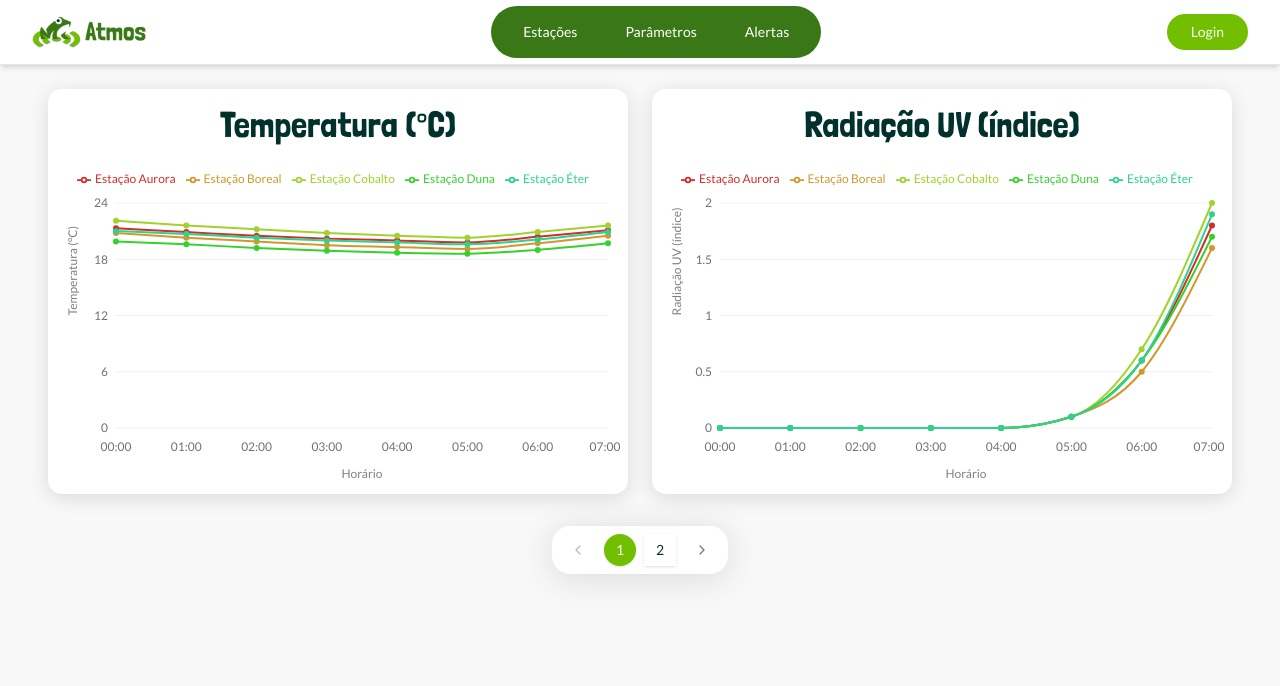
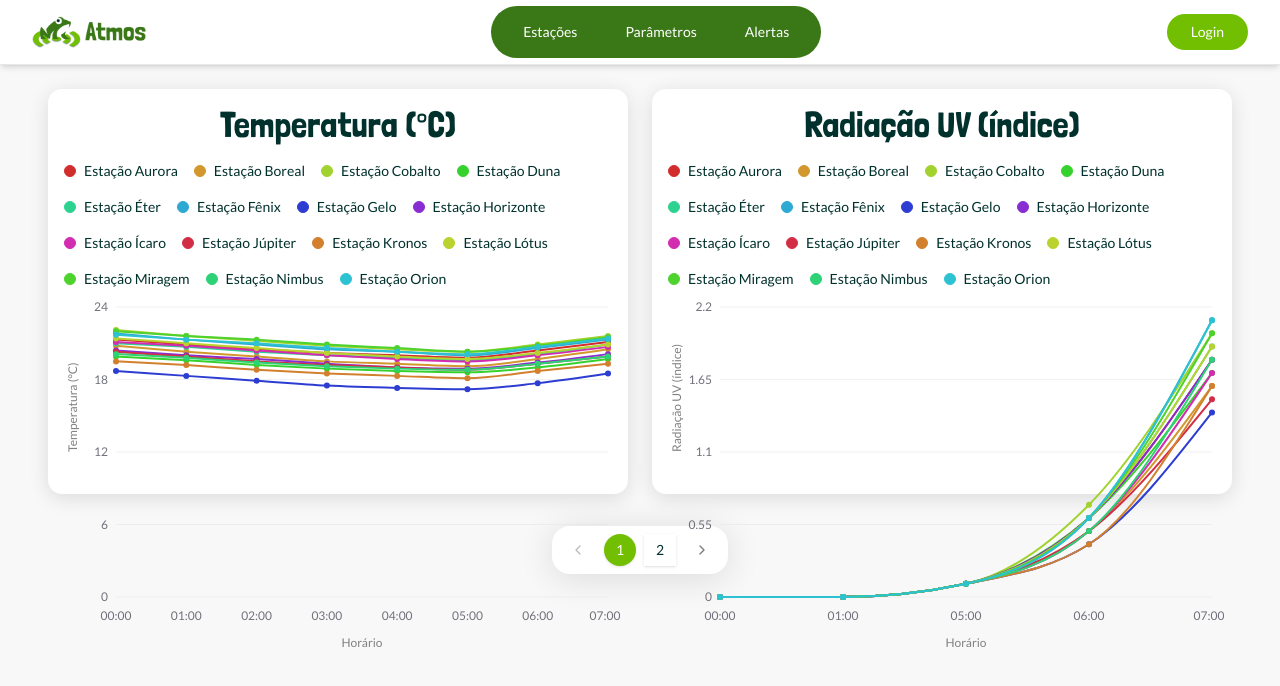
Before and after one commit to SkyFlyTeam/Atmos-frontend, a Next.js app: page /dashboard in a window 1280 px wide. Shown: the top 686 px of the page. Built offline with nearby package versions, Linux system fonts and the light colour scheme; a web font is replaced by a local one.

Commit message:
AT 40 fix: ajuste da legenda do gráfico

```diff
--- a/src/pages/dashboard/components/ChartLineDots.tsx
+++ b/src/pages/dashboard/components/ChartLineDots.tsx
@@ -50,10 +50,36 @@ export default function ChartLineDots({ title, xLabel = "Horário", yLabel, stat
   }, {} as ChartConfig)
 
 return (
-    <CardChart title={title} chart={
+  <CardChart
+    title={title}
+    chart={
       <ChartContainer config={chartConfig} className="w-full">
+        <div className="w-full">
+          {/* Legenda */}
+          <div className="flex flex-wrap items-center gap-4 px-2 pb-2">
+            {stations.map((station) => {
+              const key = slugify(station)
+              const colorVar = `var(--color-${key})`
+              return (
+                <div key={key} className="flex items-center gap-2">
+                  <span
+                    className="inline-block h-3 w-3 rounded-full border"
+                    style={{ backgroundColor: colorVar, borderColor: colorVar }}
+                    aria-hidden
+                  />
+                  <span className="text-sm">{station}</span>
+                </div>
+              )
+            })}
+          </div>
+
+          {/* Gráfico */}
           <ResponsiveContainer width="100%" height={350}>
-          <LineChart accessibilityLayer data={data} margin={{ left: 12, right: 12, top: 10, bottom: 20 }}>
+            <LineChart
+              accessibilityLayer
+              data={data}
+              margin={{ left: 12, right: 12, top: 10, bottom: 20 }}
+            >
               <CartesianGrid vertical={false} />
               <XAxis
                 dataKey="time"
@@ -69,17 +95,15 @@ export default function ChartLineDots({ title, xLabel = "Horário", yLabel, stat
                 label={{ value: yLabel ?? title, angle: -90, position: "insideLeft" }}
               />
               <ChartTooltip cursor={false} content={<ChartTooltipContent hideLabel />} />
-            <Legend verticalAlign="top" height={32} />
 
-            {stations.map((station, idx) => {
+              {stations.map((station) => {
                 const key = slugify(station)
-              const dataKey = station
                 const stroke = `var(--color-${key})`
                 return (
                   <Line
                     key={key}
                     type="monotone"
-                  dataKey={dataKey}
+                    dataKey={station}
                     name={station}
                     stroke={stroke}
                     strokeWidth={2}
@@ -90,7 +114,11 @@ export default function ChartLineDots({ title, xLabel = "Horário", yLabel, stat
               })}
             </LineChart>
           </ResponsiveContainer>
+        </div>
       </ChartContainer>
-    }/>
+    }
+  />
 )
+
+
 }
--- a/src/pages/dashboard/index.tsx
+++ b/src/pages/dashboard/index.tsx
@@ -5,44 +5,89 @@ import Pagination from "@/components/Pagination"
 const mockParametros = [
   {
     tipo_parametro: "Temperatura (°C)",
-    estacoes: ["Estação Aurora", "Estação Boreal", "Estação Cobalto", "Estação Duna", "Estação Éter"],
+    estacoes: [
+      "Estação Aurora",
+      "Estação Boreal",
+      "Estação Cobalto",
+      "Estação Duna",
+      "Estação Éter",
+      "Estação Fênix",
+      "Estação Gelo",
+      "Estação Horizonte",
+      "Estação Ícaro",
+      "Estação Júpiter",
+      "Estação Kronos",
+      "Estação Lótus",
+      "Estação Miragem",
+      "Estação Nimbus",
+      "Estação Orion",
+    ],
     dados: [
-      { time: "00:00", "Estação Aurora": 21.3, "Estação Boreal": 20.8, "Estação Cobalto": 22.1, "Estação Duna": 19.9, "Estação Éter": 21.0 },
-      { time: "01:00", "Estação Aurora": 20.9, "Estação Boreal": 20.3, "Estação Cobalto": 21.6, "Estação Duna": 19.6, "Estação Éter": 20.7 },
-      { time: "02:00", "Estação Aurora": 20.5, "Estação Boreal": 19.9, "Estação Cobalto": 21.2, "Estação Duna": 19.2, "Estação Éter": 20.3 },
-      { time: "03:00", "Estação Aurora": 20.2, "Estação Boreal": 19.5, "Estação Cobalto": 20.8, "Estação Duna": 18.9, "Estação Éter": 20.0 },
-      { time: "04:00", "Estação Aurora": 20.0, "Estação Boreal": 19.3, "Estação Cobalto": 20.5, "Estação Duna": 18.7, "Estação Éter": 19.8 },
-      { time: "05:00", "Estação Aurora": 19.8, "Estação Boreal": 19.1, "Estação Cobalto": 20.3, "Estação Duna": 18.6, "Estação Éter": 19.6 },
-      { time: "06:00", "Estação Aurora": 20.4, "Estação Boreal": 19.7, "Estação Cobalto": 20.9, "Estação Duna": 19.0, "Estação Éter": 20.1 },
-      { time: "07:00", "Estação Aurora": 21.1, "Estação Boreal": 20.5, "Estação Cobalto": 21.6, "Estação Duna": 19.7, "Estação Éter": 20.9 },
+      { time: "00:00", "Estação Aurora": 21.3, "Estação Boreal": 20.8, "Estação Cobalto": 22.1, "Estação Duna": 19.9, "Estação Éter": 21.0, "Estação Fênix": 21.8, "Estação Gelo": 18.7, "Estação Horizonte": 20.4, "Estação Ícaro": 21.1, "Estação Júpiter": 20.3, "Estação Kronos": 19.5, "Estação Lótus": 21.4, "Estação Miragem": 22.0, "Estação Nimbus": 20.1, "Estação Orion": 21.7 },
+      { time: "01:00", "Estação Aurora": 20.9, "Estação Boreal": 20.3, "Estação Cobalto": 21.6, "Estação Duna": 19.6, "Estação Éter": 20.7, "Estação Fênix": 21.3, "Estação Gelo": 18.3, "Estação Horizonte": 20.0, "Estação Ícaro": 20.8, "Estação Júpiter": 19.9, "Estação Kronos": 19.2, "Estação Lótus": 21.0, "Estação Miragem": 21.6, "Estação Nimbus": 19.8, "Estação Orion": 21.3 },
+      { time: "02:00", "Estação Aurora": 20.5, "Estação Boreal": 19.9, "Estação Cobalto": 21.2, "Estação Duna": 19.2, "Estação Éter": 20.3, "Estação Fênix": 20.9, "Estação Gelo": 17.9, "Estação Horizonte": 19.7, "Estação Ícaro": 20.4, "Estação Júpiter": 19.5, "Estação Kronos": 18.8, "Estação Lótus": 20.6, "Estação Miragem": 21.3, "Estação Nimbus": 19.4, "Estação Orion": 21.0 },
+      { time: "03:00", "Estação Aurora": 20.2, "Estação Boreal": 19.5, "Estação Cobalto": 20.8, "Estação Duna": 18.9, "Estação Éter": 20.0, "Estação Fênix": 20.5, "Estação Gelo": 17.5, "Estação Horizonte": 19.3, "Estação Ícaro": 20.0, "Estação Júpiter": 19.2, "Estação Kronos": 18.5, "Estação Lótus": 20.2, "Estação Miragem": 20.9, "Estação Nimbus": 19.1, "Estação Orion": 20.6 },
+      { time: "04:00", "Estação Aurora": 20.0, "Estação Boreal": 19.3, "Estação Cobalto": 20.5, "Estação Duna": 18.7, "Estação Éter": 19.8, "Estação Fênix": 20.3, "Estação Gelo": 17.3, "Estação Horizonte": 19.0, "Estação Ícaro": 19.7, "Estação Júpiter": 19.0, "Estação Kronos": 18.3, "Estação Lótus": 19.9, "Estação Miragem": 20.6, "Estação Nimbus": 18.9, "Estação Orion": 20.3 },
+      { time: "05:00", "Estação Aurora": 19.8, "Estação Boreal": 19.1, "Estação Cobalto": 20.3, "Estação Duna": 18.6, "Estação Éter": 19.6, "Estação Fênix": 20.0, "Estação Gelo": 17.2, "Estação Horizonte": 18.9, "Estação Ícaro": 19.5, "Estação Júpiter": 18.8, "Estação Kronos": 18.1, "Estação Lótus": 19.7, "Estação Miragem": 20.3, "Estação Nimbus": 18.8, "Estação Orion": 20.1 },
+      { time: "06:00", "Estação Aurora": 20.4, "Estação Boreal": 19.7, "Estação Cobalto": 20.9, "Estação Duna": 19.0, "Estação Éter": 20.1, "Estação Fênix": 20.6, "Estação Gelo": 17.7, "Estação Horizonte": 19.4, "Estação Ícaro": 20.0, "Estação Júpiter": 19.3, "Estação Kronos": 18.7, "Estação Lótus": 20.2, "Estação Miragem": 20.8, "Estação Nimbus": 19.3, "Estação Orion": 20.7 },
+      { time: "07:00", "Estação Aurora": 21.1, "Estação Boreal": 20.5, "Estação Cobalto": 21.6, "Estação Duna": 19.7, "Estação Éter": 20.9, "Estação Fênix": 21.3, "Estação Gelo": 18.5, "Estação Horizonte": 20.1, "Estação Ícaro": 20.7, "Estação Júpiter": 19.9, "Estação Kronos": 19.3, "Estação Lótus": 20.9, "Estação Miragem": 21.5, "Estação Nimbus": 19.9, "Estação Orion": 21.4 },
     ],
   },
   {
     tipo_parametro: "Radiação UV (índice)",
-    estacoes: ["Estação Aurora", "Estação Boreal", "Estação Cobalto", "Estação Duna", "Estação Éter"],
+    estacoes: [
+      "Estação Aurora",
+      "Estação Boreal",
+      "Estação Cobalto",
+      "Estação Duna",
+      "Estação Éter",
+      "Estação Fênix",
+      "Estação Gelo",
+      "Estação Horizonte",
+      "Estação Ícaro",
+      "Estação Júpiter",
+      "Estação Kronos",
+      "Estação Lótus",
+      "Estação Miragem",
+      "Estação Nimbus",
+      "Estação Orion",
+    ],
     dados: [
-      { time: "00:00", "Estação Aurora": 0.0, "Estação Boreal": 0.0, "Estação Cobalto": 0.0, "Estação Duna": 0.0, "Estação Éter": 0.0 },
-      { time: "01:00", "Estação Aurora": 0.0, "Estação Boreal": 0.0, "Estação Cobalto": 0.0, "Estação Duna": 0.0, "Estação Éter": 0.0 },
-      { time: "02:00", "Estação Aurora": 0.0, "Estação Boreal": 0.0, "Estação Cobalto": 0.0, "Estação Duna": 0.0, "Estação Éter": 0.0 },
-      { time: "03:00", "Estação Aurora": 0.0, "Estação Boreal": 0.0, "Estação Cobalto": 0.0, "Estação Duna": 0.0, "Estação Éter": 0.0 },
-      { time: "04:00", "Estação Aurora": 0.0, "Estação Boreal": 0.0, "Estação Cobalto": 0.0, "Estação Duna": 0.0, "Estação Éter": 0.0 },
-      { time: "05:00", "Estação Aurora": 0.1, "Estação Boreal": 0.1, "Estação Cobalto": 0.1, "Estação Duna": 0.1, "Estação Éter": 0.1 },
-      { time: "06:00", "Estação Aurora": 0.6, "Estação Boreal": 0.5, "Estação Cobalto": 0.7, "Estação Duna": 0.6, "Estação Éter": 0.6 },
-      { time: "07:00", "Estação Aurora": 1.8, "Estação Boreal": 1.6, "Estação Cobalto": 2.0, "Estação Duna": 1.7, "Estação Éter": 1.9 },
+      { time: "00:00", "Estação Aurora": 0.0, "Estação Boreal": 0.0, "Estação Cobalto": 0.0, "Estação Duna": 0.0, "Estação Éter": 0.0, "Estação Fênix": 0.0, "Estação Gelo": 0.0, "Estação Horizonte": 0.0, "Estação Ícaro": 0.0, "Estação Júpiter": 0.0, "Estação Kronos": 0.0, "Estação Lótus": 0.0, "Estação Miragem": 0.0, "Estação Nimbus": 0.0, "Estação Orion": 0.0 },
+      { time: "01:00", "Estação Aurora": 0.0, "Estação Boreal": 0.0, "Estação Cobalto": 0.0, "Estação Duna": 0.0, "Estação Éter": 0.0, "Estação Fênix": 0.0, "Estação Gelo": 0.0, "Estação Horizonte": 0.0, "Estação Ícaro": 0.0, "Estação Júpiter": 0.0, "Estação Kronos": 0.0, "Estação Lótus": 0.0, "Estação Miragem": 0.0, "Estação Nimbus": 0.0, "Estação Orion": 0.0 },
+      { time: "05:00", "Estação Aurora": 0.1, "Estação Boreal": 0.1, "Estação Cobalto": 0.1, "Estação Duna": 0.1, "Estação Éter": 0.1, "Estação Fênix": 0.1, "Estação Gelo": 0.1, "Estação Horizonte": 0.1, "Estação Ícaro": 0.1, "Estação Júpiter": 0.1, "Estação Kronos": 0.1, "Estação Lótus": 0.1, "Estação Miragem": 0.1, "Estação Nimbus": 0.1, "Estação Orion": 0.1 },
+      { time: "06:00", "Estação Aurora": 0.6, "Estação Boreal": 0.5, "Estação Cobalto": 0.7, "Estação Duna": 0.6, "Estação Éter": 0.6, "Estação Fênix": 0.6, "Estação Gelo": 0.4, "Estação Horizonte": 0.6, "Estação Ícaro": 0.5, "Estação Júpiter": 0.5, "Estação Kronos": 0.4, "Estação Lótus": 0.6, "Estação Miragem": 0.6, "Estação Nimbus": 0.5, "Estação Orion": 0.6 },
+      { time: "07:00", "Estação Aurora": 1.8, "Estação Boreal": 1.6, "Estação Cobalto": 2.0, "Estação Duna": 1.7, "Estação Éter": 1.9, "Estação Fênix": 2.1, "Estação Gelo": 1.4, "Estação Horizonte": 1.8, "Estação Ícaro": 1.7, "Estação Júpiter": 1.5, "Estação Kronos": 1.6, "Estação Lótus": 1.9, "Estação Miragem": 2.0, "Estação Nimbus": 1.8, "Estação Orion": 2.1 },
     ],
   },
   {
     tipo_parametro: "Umidade do ar (%)",
-    estacoes: ["Estação Aurora", "Estação Boreal", "Estação Cobalto", "Estação Duna", "Estação Éter"],
+    estacoes: [
+      "Estação Aurora",
+      "Estação Boreal",
+      "Estação Cobalto",
+      "Estação Duna",
+      "Estação Éter",
+      "Estação Fênix",
+      "Estação Gelo",
+      "Estação Horizonte",
+      "Estação Ícaro",
+      "Estação Júpiter",
+      "Estação Kronos",
+      "Estação Lótus",
+      "Estação Miragem",
+      "Estação Nimbus",
+      "Estação Orion",
+    ],
     dados: [
-      { time: "00:00", "Estação Aurora": 84, "Estação Boreal": 81, "Estação Cobalto": 79, "Estação Duna": 88, "Estação Éter": 83 },
-      { time: "01:00", "Estação Aurora": 85, "Estação Boreal": 82, "Estação Cobalto": 80, "Estação Duna": 89, "Estação Éter": 84 },
-      { time: "02:00", "Estação Aurora": 86, "Estação Boreal": 83, "Estação Cobalto": 81, "Estação Duna": 90, "Estação Éter": 85 },
-      { time: "03:00", "Estação Aurora": 86, "Estação Boreal": 83, "Estação Cobalto": 82, "Estação Duna": 90, "Estação Éter": 85 },
-      { time: "04:00", "Estação Aurora": 87, "Estação Boreal": 84, "Estação Cobalto": 82, "Estação Duna": 91, "Estação Éter": 86 },
-      { time: "05:00", "Estação Aurora": 86, "Estação Boreal": 84, "Estação Cobalto": 81, "Estação Duna": 90, "Estação Éter": 85 },
-      { time: "06:00", "Estação Aurora": 84, "Estação Boreal": 82, "Estação Cobalto": 79, "Estação Duna": 88, "Estação Éter": 83 },
-      { time: "07:00", "Estação Aurora": 81, "Estação Boreal": 79, "Estação Cobalto": 76, "Estação Duna": 85, "Estação Éter": 80 },
+      { time: "00:00", "Estação Aurora": 84, "Estação Boreal": 81, "Estação Cobalto": 79, "Estação Duna": 88, "Estação Éter": 83, "Estação Fênix": 80, "Estação Gelo": 91, "Estação Horizonte": 82, "Estação Ícaro": 84, "Estação Júpiter": 89, "Estação Kronos": 87, "Estação Lótus": 81, "Estação Miragem": 78, "Estação Nimbus": 85, "Estação Orion": 83 },
+      { time: "01:00", "Estação Aurora": 85, "Estação Boreal": 82, "Estação Cobalto": 80, "Estação Duna": 89, "Estação Éter": 84, "Estação Fênix": 81, "Estação Gelo": 92, "Estação Horizonte": 83, "Estação Ícaro": 85, "Estação Júpiter": 90, "Estação Kronos": 88, "Estação Lótus": 82, "Estação Miragem": 79, "Estação Nimbus": 86, "Estação Orion": 84 },
+      { time: "02:00", "Estação Aurora": 86, "Estação Boreal": 83, "Estação Cobalto": 81, "Estação Duna": 90, "Estação Éter": 85, "Estação Fênix": 82, "Estação Gelo": 93, "Estação Horizonte": 84, "Estação Ícaro": 86, "Estação Júpiter": 91, "Estação Kronos": 89, "Estação Lótus": 83, "Estação Miragem": 80, "Estação Nimbus": 87, "Estação Orion": 85 },
+      { time: "03:00", "Estação Aurora": 86, "Estação Boreal": 83, "Estação Cobalto": 82, "Estação Duna": 90, "Estação Éter": 85, "Estação Fênix": 83, "Estação Gelo": 93, "Estação Horizonte": 84, "Estação Ícaro": 86, "Estação Júpiter": 91, "Estação Kronos": 89, "Estação Lótus": 83, "Estação Miragem": 81, "Estação Nimbus": 87, "Estação Orion": 85 },
+      { time: "04:00", "Estação Aurora": 87, "Estação Boreal": 84, "Estação Cobalto": 82, "Estação Duna": 91, "Estação Éter": 86, "Estação Fênix": 84, "Estação Gelo": 94, "Estação Horizonte": 85, "Estação Ícaro": 87, "Estação Júpiter": 92, "Estação Kronos": 90, "Estação Lótus": 84, "Estação Miragem": 82, "Estação Nimbus": 88, "Estação Orion": 86 },
+      { time: "05:00", "Estação Aurora": 86, "Estação Boreal": 84, "Estação Cobalto": 81, "Estação Duna": 90, "Estação Éter": 85, "Estação Fênix": 83, "Estação Gelo": 93, "Estação Horizonte": 84, "Estação Ícaro": 86, "Estação Júpiter": 91, "Estação Kronos": 89, "Estação Lótus": 83, "Estação Miragem": 80, "Estação Nimbus": 87, "Estação Orion": 85 },
+      { time: "06:00", "Estação Aurora": 84, "Estação Boreal": 82, "Estação Cobalto": 79, "Estação Duna": 88, "Estação Éter": 83, "Estação Fênix": 80, "Estação Gelo": 91, "Estação Horizonte": 82, "Estação Ícaro": 84, "Estação Júpiter": 89, "Estação Kronos": 87, "Estação Lótus": 81, "Estação Miragem": 78, "Estação Nimbus": 85, "Estação Orion": 83 },
+      { time: "07:00", "Estação Aurora": 81, "Estação Boreal": 79, "Estação Cobalto": 76, "Estação Duna": 85, "Estação Éter": 80, "Estação Fênix": 77, "Estação Gelo": 88, "Estação Horizonte": 79, "Estação Ícaro": 81, "Estação Júpiter": 86, "Estação Kronos": 84, "Estação Lótus": 78, "Estação Miragem": 75, "Estação Nimbus": 82, "Estação Orion": 80 },
     ],
   },
 ]
```
Also changed, not shown: 1 other file (tests, documents, lock files or other folders). Lines whose indentation alone changed are shown as unchanged.
